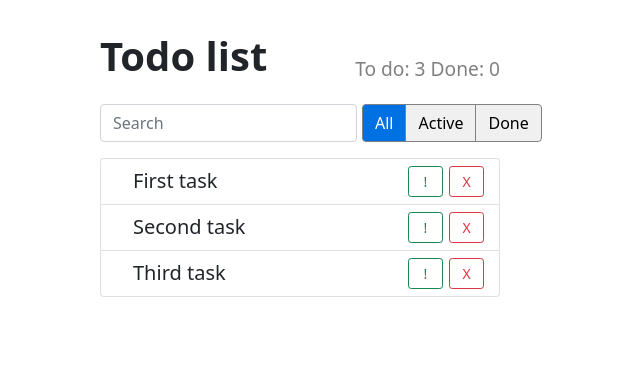
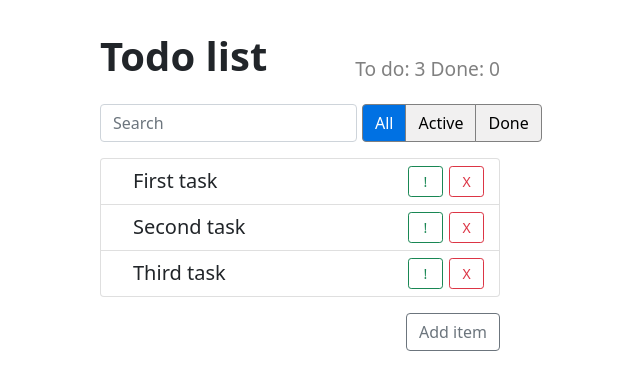
Before and after one commit to circumflexus/TodoApp, a React (Create React App) app: page / in a window 1280 px wide. Shown: the top 390 px of the page, without its empty margins (340-980 px from the left). Built offline with nearby package versions, Linux system fonts and the light colour scheme.

Commit message:
Added 'add' and 'delete' item feature

```diff
--- a/src/components/App/App.js
+++ b/src/components/App/App.js
@@ -4,16 +4,50 @@ import AppHeader from '../AppHeader/AppHeader';
 import SearchBar from '../SearchBar/SearchBar';
 import ItemStatusFilter from '../ItemStatusFilter/ItemStatusFilter';
 import TodoList from '../TodoList/TodoList';
+import ItemAddForm from '../ItemAddForm/ItemAddForm';
 
 import './App.css';
 
-const App = () => {
-  const todoData = [
+export default class App extends React.Component {
+
+
+  state = {
+    todoData : [
       { label: 'First task', important: true, id: 1},
       { label: 'Second task', important: false, id: 2},
       { label: 'Third task', important: false, id: 3}
-  ];
+    ]
+  };
 
+  currId = 4;
+
+  deleteItem = (id) => {
+    this.setState(({todoData}) => {
+      const result = todoData.filter((item) => item.id !== id);
+
+      return {
+        todoData: result
+      }
+    });
+  };
+
+  addItem = (text) => {
+    const newItem = {
+      label: text,
+      important: false,
+      id: this.currId++
+    };
+
+    this.setState(({todoData}) => {
+      const result = [...todoData, newItem];
+
+      return {
+        todoData: result
+      }
+    });
+  };
+
+  render() {
     return (
       <div className="todo-app">
         <AppHeader toDo={3} done={0} />
@@ -22,10 +56,12 @@ const App = () => {
           <ItemStatusFilter />
         </div>
         <TodoList
-        itemData={todoData}
-        onDelete={(id) => console.log('Del: ', id)} />
+          itemData={this.state.todoData}
+          onDelete={this.deleteItem} />
+        <ItemAddForm
+          addItem={this.addItem} />
       </div>
     );
+  }
+
 };
-
-export default App;
--- /dev/null
+++ b/src/components/ItemAddForm/ItemAddForm.css
@@ -0,0 +1,7 @@
+.item-add-form {
+    margin: 1rem 0;
+}
+
+.btn {
+    float: right;
+}
--- /dev/null
+++ b/src/components/ItemAddForm/ItemAddForm.js
@@ -0,0 +1,17 @@
+import React from "react";
+
+import './ItemAddForm.css';
+
+const ItemAddForm = ({addItem}) => {
+    return(
+        <div className="item-add-form">
+            <button type="button"
+                    className="btn btn-outline-secondary"
+                    onClick={() => addItem('Test')}>
+                Add item
+            </button>
+        </div>
+    );
+};
+
+export default ItemAddForm;
--- a/src/components/TodoListItem/TodoListItem.js
+++ b/src/components/TodoListItem/TodoListItem.js
@@ -43,8 +43,7 @@ export default class TodoListItem extends React.Component {
         <span className={classNames}>
             <span
                 className="todo-list-item-label"
-                onClick={ this.onLabelClick }
-            >
+                onClick={ this.onLabelClick }>
                 {label}
             </span>
             <button type="button"
```
Lines whose indentation alone changed are shown as unchanged.
